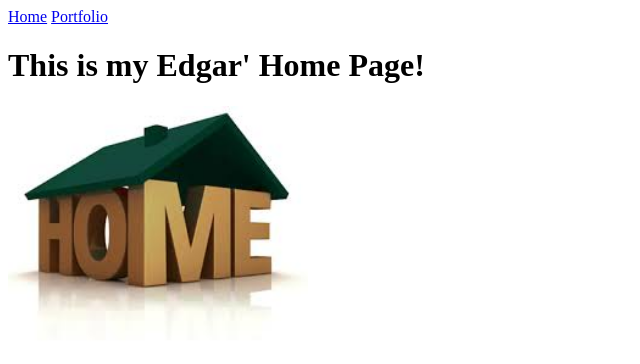
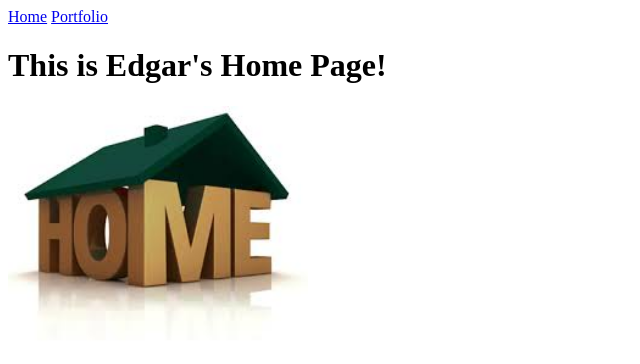
Before and after one commit to Emartinez754/Emartinez754.github.io, a plain HTML site: page my-website/index.html in a window 1280 px wide. Shown: the whole page, without its empty margins (0-640 px from the left). Drawn offline with Linux system fonts and the light colour scheme.

Commit message:
Changed the heading

```diff
--- a/my-website/index.html
+++ b/my-website/index.html
@@ -7,7 +7,7 @@
   <body>
     <a href="index.html">Home</a>
     <a href="portfolio.html">Portfolio</a>
-    <h1>This is my Edgar'<script type="text/javascript" src=""></script> Home Page!</h1>
+    <h1>This is Edgar's Home Page!</h1>
     <img src="images/home.jpg" height="250">
   </body>
 </html>
```
